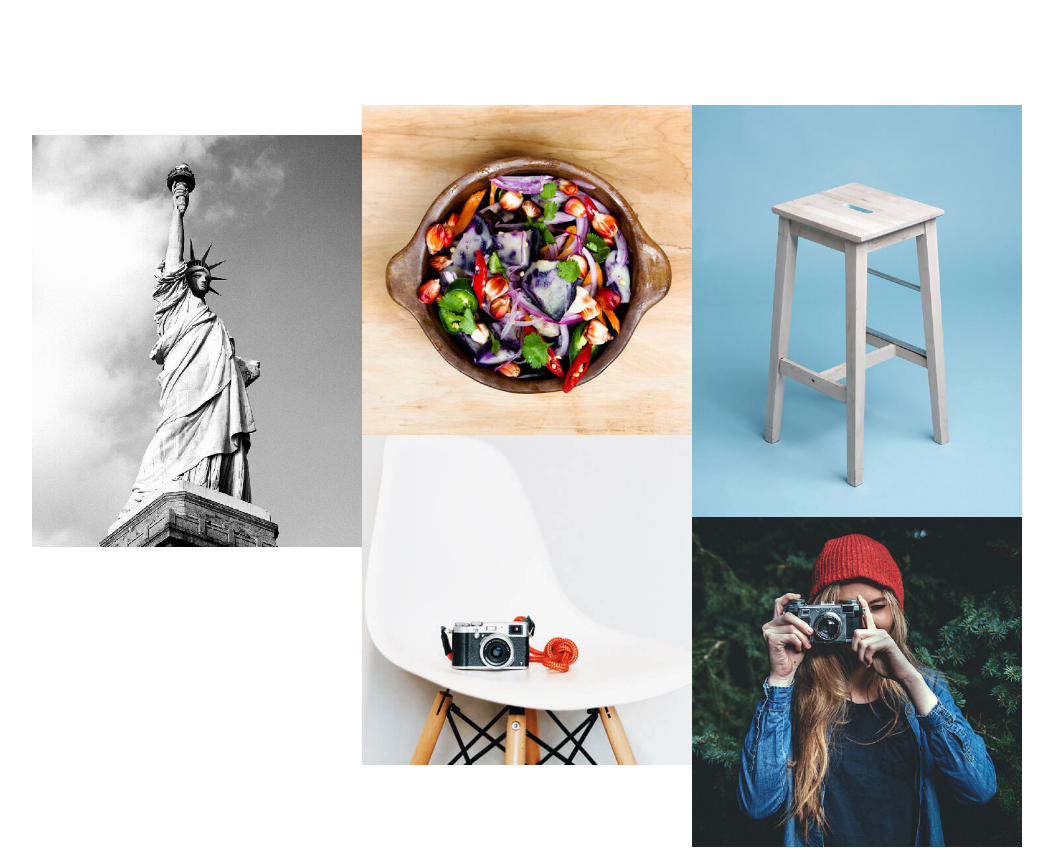
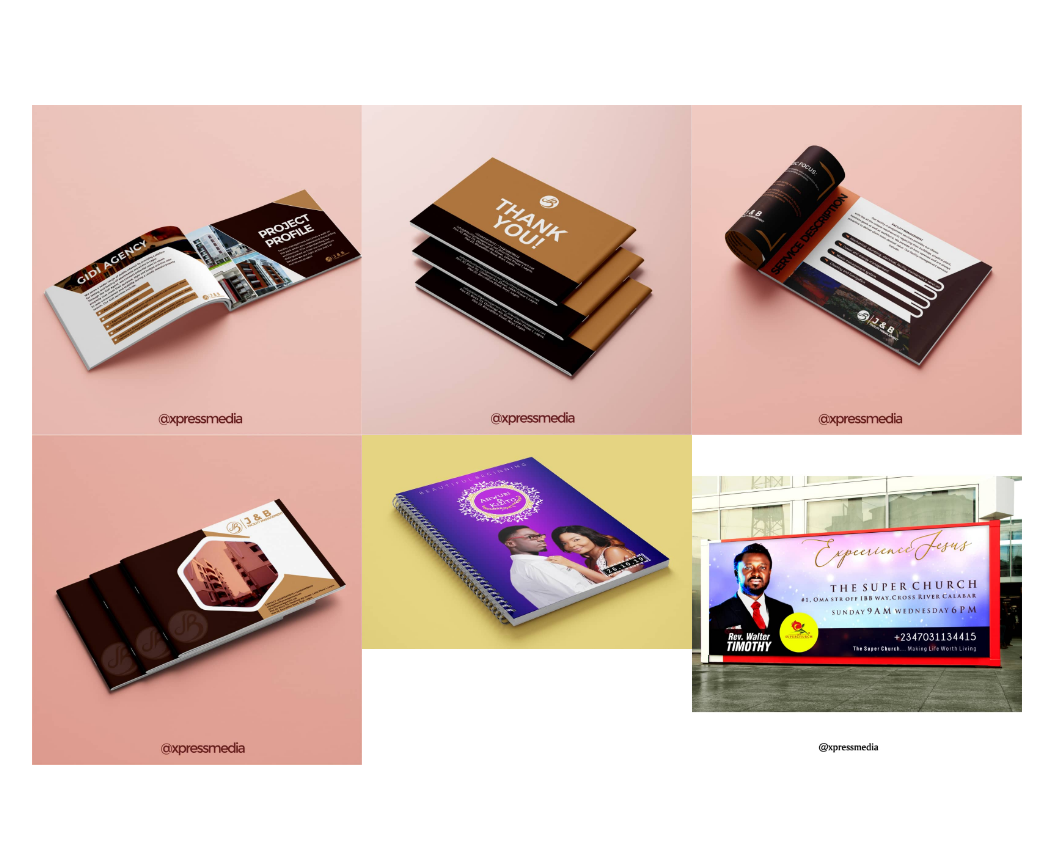
Before and after one commit to XpressmediaAgency/Portfolio, a plain HTML site: page index.html in a window 1280 px wide. Shown: the part 4309-5159 px from the top of the page, without its empty margins (113-1166 px from the left). Drawn offline with Linux system fonts and the light colour scheme; files whose address does not match are found by name; a web font is replaced by a local one.

Commit message:
feat: added portfolio images

```diff
--- a/index.html
+++ b/index.html
@@ -275,8 +275,8 @@
                 <div class="masonry__brick" data-aos="fade-up">
                     <div class="item-folio">
                         <div class="item-folio__thumb">
-                            <a href="images/portfolio/gallery/g-lamp.jpg" class="thumb-link" title="Lamp" data-size="1050x700">
-                                <img src="images/portfolio/lamp.jpg" srcset="images/portfolio/lamp.jpg 1x, images/portfolio/lamp@2x.jpg 2x" alt="">
+                            <a href="images/portfolio/gallery/image4.jpeg" class="thumb-link" title="Lamp" data-size="1050x700">
+                                <img src="images/portfolio/image4.jpeg" srcset="images/portfolio/image4.jpeg 1x, images/portfolio/image4.jpeg 2x" alt="">
                             </a>
                         </div>
                         <div class="item-folio__text">
@@ -298,8 +298,8 @@
                 <div class="masonry__brick" data-aos="fade-up">
                     <div class="item-folio">
                         <div class="item-folio__thumb">
-                            <a href="images/portfolio/gallery/g-salad.jpg" class="thumb-link" title="Salad" data-size="1050x700">
-                                <img src="images/portfolio/salad.jpg" srcset="images/portfolio/salad.jpg 1x, images/portfolio/salad@2x.jpg 2x" alt="">
+                            <a href="images/portfolio/gallery/image1.jpeg" class="thumb-link" title="Salad" data-size="1050x700">
+                                <img src="images/portfolio/image1.jpeg" srcset="images/portfolio/image1.jpeg 1x, images/portfolio/image1.jpeg 2x" alt="">
                             </a>
                         </div>
                         <div class="item-folio__text">
@@ -321,8 +321,8 @@
                 <div class="masonry__brick" data-aos="fade-up">
                     <div class="item-folio">
                         <div class="item-folio__thumb">
-                            <a href="images/portfolio/gallery/g-woodcraft.jpg" class="thumb-link" title="Woodcraft" data-size="1050x700">
-                                <img src="images/portfolio/woodcraft.jpg" srcset="images/portfolio/woodcraft.jpg 1x, images/portfolio/woodcraft@2x.jpg 2x" alt="">
+                            <a href="images/portfolio/gallery/image2.jpeg" class="thumb-link" title="Woodcraft" data-size="1050x700">
+                                <img src="images/portfolio/image2.jpeg" srcset="images/portfolio/image2.jpeg 1x, images/portfolio/image2.jpeg 2x" alt="">
                             </a>
                         </div>
                         <div class="item-folio__text">
@@ -344,8 +344,8 @@
                 <div class="masonry__brick" data-aos="fade-up">
                     <div class="item-folio">
                         <div class="item-folio__thumb">
-                            <a href="images/portfolio/gallery/g-liberty.jpg" class="thumb-link" title="Liberty" data-size="1050x700">
-                                <img src="images/portfolio/liberty.jpg" srcset="images/portfolio/liberty.jpg 1x, images/portfolio/liberty@2x.jpg 2x" alt="">
+                            <a href="images/portfolio/gallery/image3.jpeg" class="thumb-link" title="Liberty" data-size="1050x700">
+                                <img src="images/portfolio/image3.jpeg" srcset="images/portfolio/image3.jpeg 1x, images/portfolio/image3.jpeg 2x" alt="">
                             </a>
                         </div>
                         <div class="item-folio__text">
@@ -367,8 +367,8 @@
                 <div class="masonry__brick" data-aos="fade-up">
                     <div class="item-folio">
                         <div class="item-folio__thumb">
-                            <a href="images/portfolio/gallery/g-fuji.jpg" class="thumb-link" title="Fuji" data-size="1050x700">
-                                <img src="images/portfolio/fuji.jpg" srcset="images/portfolio/fuji.jpg 1x, images/portfolio/fuji@2x.jpg 2x" alt="">
+                            <a href="images/portfolio/gallery/image5.jpeg" class="thumb-link" title="Fuji" data-size="1050x700">
+                                <img src="images/portfolio/image5.jpeg" srcset="images/portfolio/image5.jpeg 1x, images/portfolio/image5.jpeg 2x" alt="">
                             </a>
                         </div>
                         <div class="item-folio__text">
@@ -390,23 +390,23 @@
                 <div class="masonry__brick" data-aos="fade-up">
                     <div class="item-folio">
                         <div class="item-folio__thumb">
-                            <a href="images/portfolio/gallery/g-shutterbug.jpg" class="thumb-link" title="Shutterbug" data-size="1050x700">
-                                <img src="images/portfolio/shutterbug.jpg" srcset="images/portfolio/shutterbug.jpg 1x, images/portfolio/shutterbug@2x.jpg 2x" alt="">
+                            <a href="images/portfolio/gallery/image9.jpeg" class="thumb-link" title="Shutterbug" data-size="1050x700">
+                                <img src="images/portfolio/image9.jpeg" srcset="images/portfolio/image9.jpeg 1x, images/portfolio/image9.jpeg 2x" alt="">
                             </a>
                         </div>
                         <div class="item-folio__text">
                             <h3 class="item-folio__title">
-                                Lady Shutterbug
+                                The Super Church
                             </h3>
                             <p class="item-folio__cat">
                                 Branding
                             </p>
                         </div>
                         <a href="https://www.behance.net/" class="item-folio__project-link" title="Project link">
-                            Project Link
+                            View
                         </a>
                         <span class="item-folio__caption">
-                            <p>Vero molestiae sed aut natus excepturi. Et tempora numquam. Temporibus iusto quo.Unde dolorem corrupti neque nisi.</p>
+                            <p>Outdoor Banner Design</p>
                         </span>
                     </div> <!-- end item-folio -->
                 </div> <!-- end masonry__brick -->
```
Also changed, not shown: images/portfolio/gallery/image1.jpeg (added), images/portfolio/gallery/image2.jpeg (added), images/portfolio/gallery/image3.jpeg (added), images/portfolio/gallery/image4.jpeg (added), images/portfolio/gallery/image5.jpeg (added), images/portfolio/gallery/image6.jpeg (added), images/portfolio/gallery/image7.jpeg (added), images/portfolio/gallery/image8.jpeg (added), images/portfolio/gallery/image9.jpeg (added), images/portfolio/image1.jpeg (added), images/portfolio/image2.jpeg (added), images/portfolio/image3.jpeg (added), images/portfolio/image4.jpeg (added), images/portfolio/image5.jpeg (added), 4 more files.
